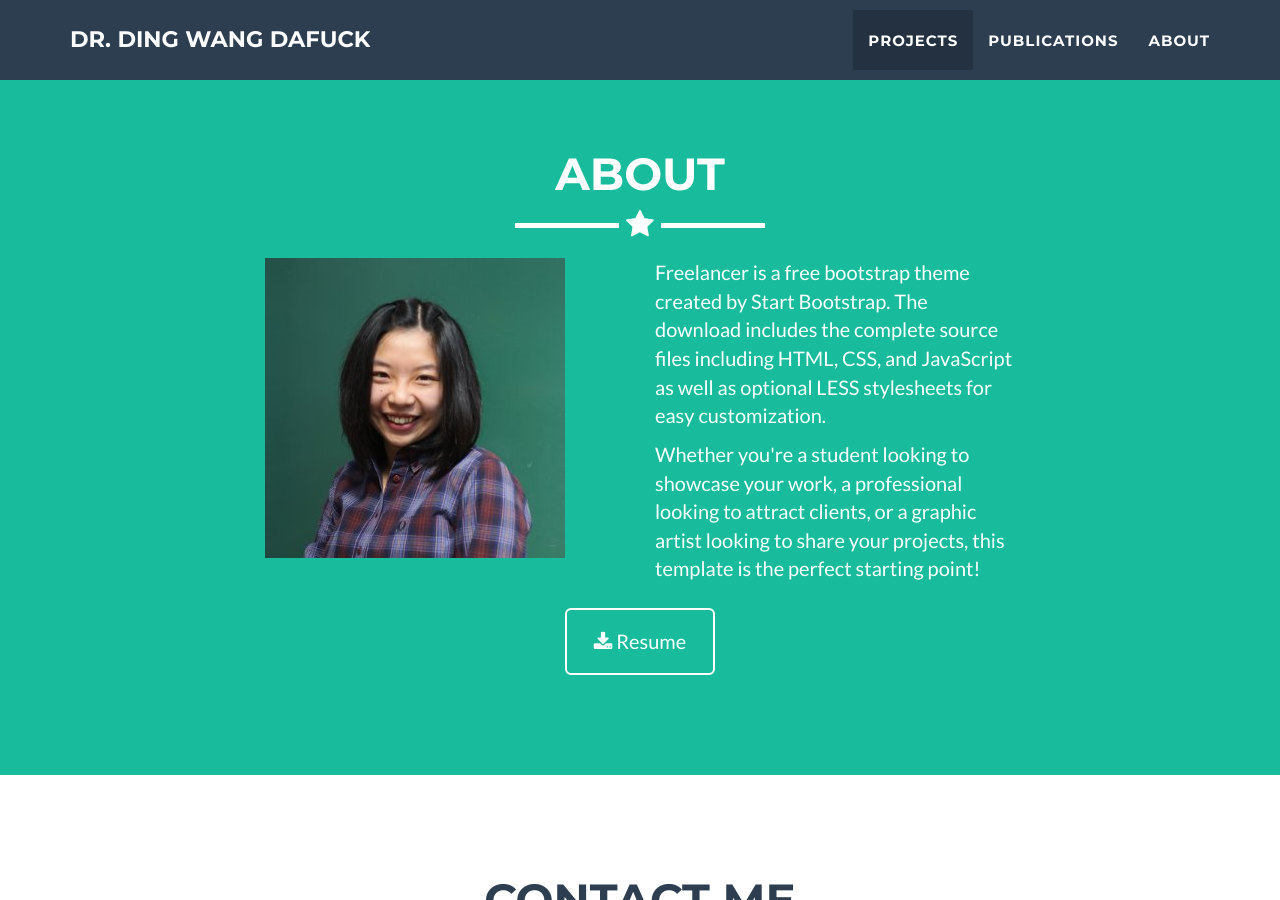
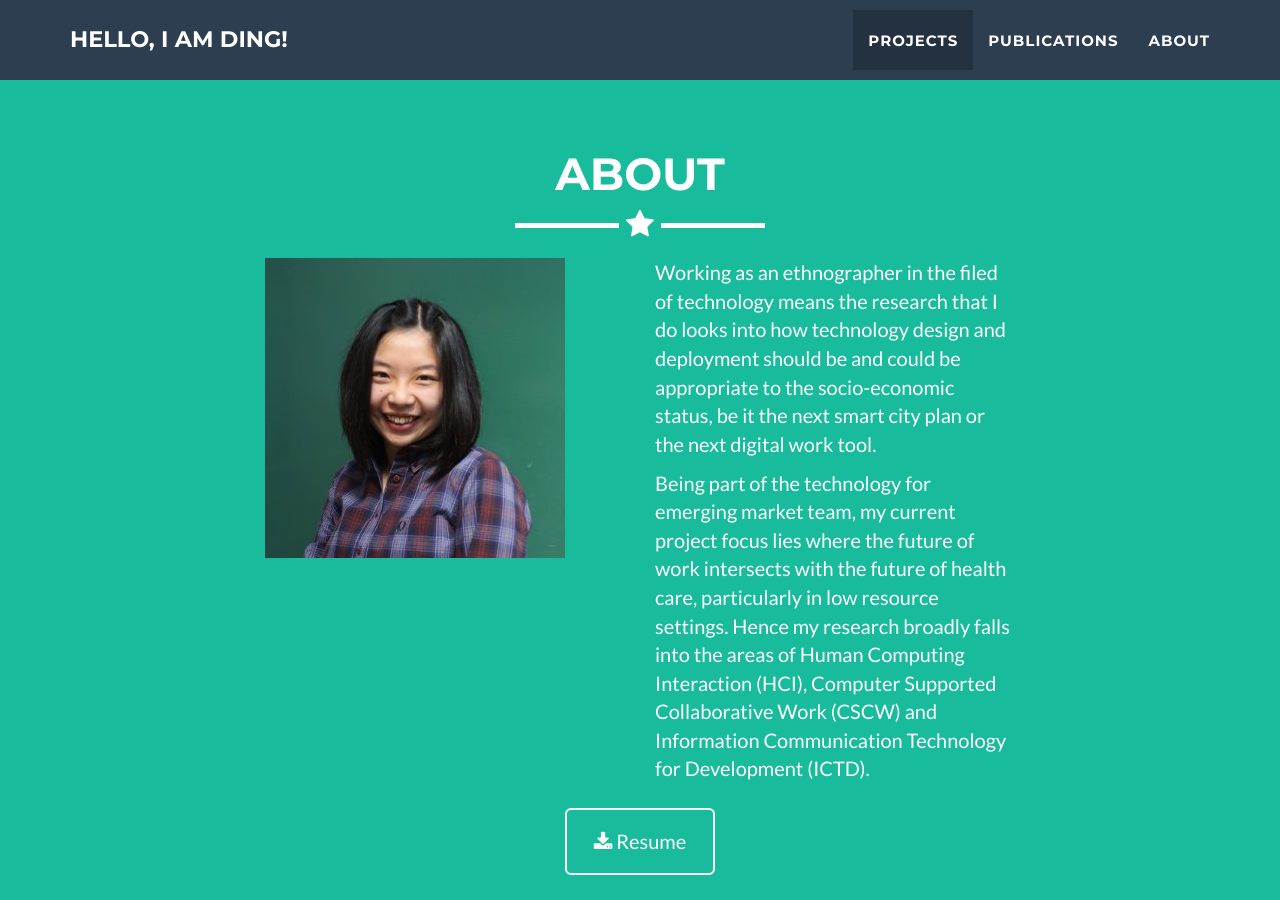
Before and after one commit to dingwang89/dingwang89.github.io, a Jekyll site: the page built from index.html, in a window 1280 px wide and 900 px high, scrolled down 1050 px. Built offline with Jekyll 4.4.1, drawn with Linux system fonts in a browser that asks for light colours; the list of posts is cut into pages by our own code; some of the changed text lies outside the part shown.

Commit message:
Second commit

```diff
--- a/_config.yml
+++ b/_config.yml
@@ -1,10 +1,10 @@
 # Site settings
-title: Dr. Ding Wang dafuck
+title: Hello, I am Ding!
 email: ding.w9911@gmail.com
 url: https://example.github.io
-description: "dhsakdlajs Write an awesome description for your new site here. You can edit this line in _config.yml. It will appear in your document head meta (for Google search results) and in your feed.xml site description."
-keywords: "your keywords, separated by commas"
-skills: "Web Developer - Graphic Artist - User Experience Designer"
+description: "This is Ding's personal website, where to find her projects on smart cities, healthcare and future of work in more detail."
+keywords: "Healthcare, Future of Work, Smart cities"
+skills: "Ethnographer - User Experience Researcher - Exellent Communicator - Professional Task Juggler"
 meta_author: LastName FirstName
 
 # Google webmaster tools
--- a/_includes/about.html
+++ b/_includes/about.html
@@ -13,8 +13,8 @@
                   <img class="img-responsive" src="img/profile.jpg" alt="">
                 </div>
                 <div class="col-lg-4">
-                    <p>Freelancer is a free bootstrap theme created by Start Bootstrap. The download includes the complete source files including HTML, CSS, and JavaScript as well as optional LESS stylesheets for easy customization.</p>
-                    <p>Whether you're a student looking to showcase your work, a professional looking to attract clients, or a graphic artist looking to share your projects, this template is the perfect starting point! </p>
+                    <p>Working as an ethnographer in the filed of technology means the research that I do looks into how technology design and deployment should be and could be appropriate to the socio-economic status, be it the next smart city plan or the next digital work tool.</p>
+                    <p>Being part of the technology for emerging market team, my current project focus lies where the future of work intersects with the future of health care, particularly in low resource settings. Hence my research broadly falls into the areas of Human Computing Interaction (HCI), Computer Supported Collaborative Work (CSCW) and Information Communication Technology for Development (ICTD). </p>
                 </div>
                 <div class="col-lg-8 col-lg-offset-2 text-center">
                     <a href="https://github.com/jeromelachaud/freelancer-theme" class="btn btn-lg btn-outline">
```
Also changed, not shown: _posts/projects/2014-07-13-project-6.markdown (+8 -2 lines), _posts/projects/2014-07-14-project-5.markdown (+9 -4 lines), _posts/projects/2014-07-15-project-4.markdown (+9 -4 lines).
